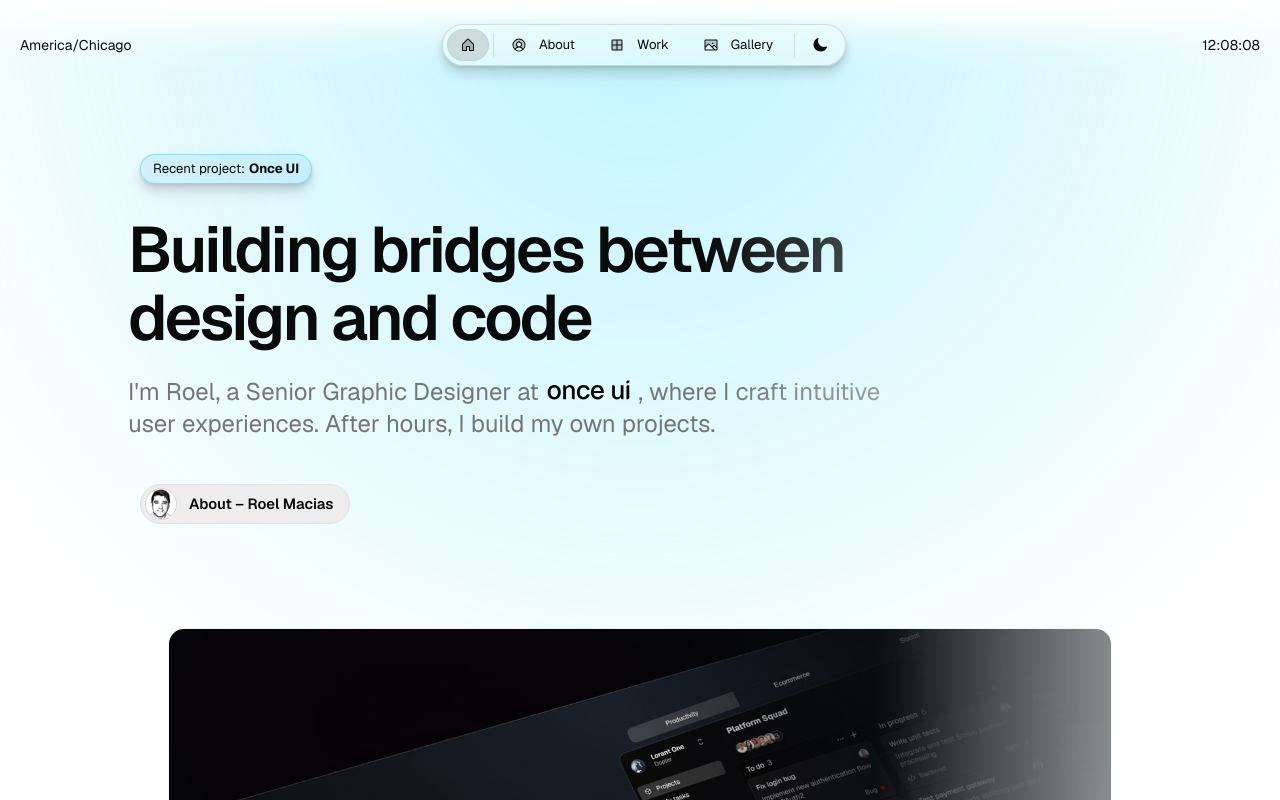
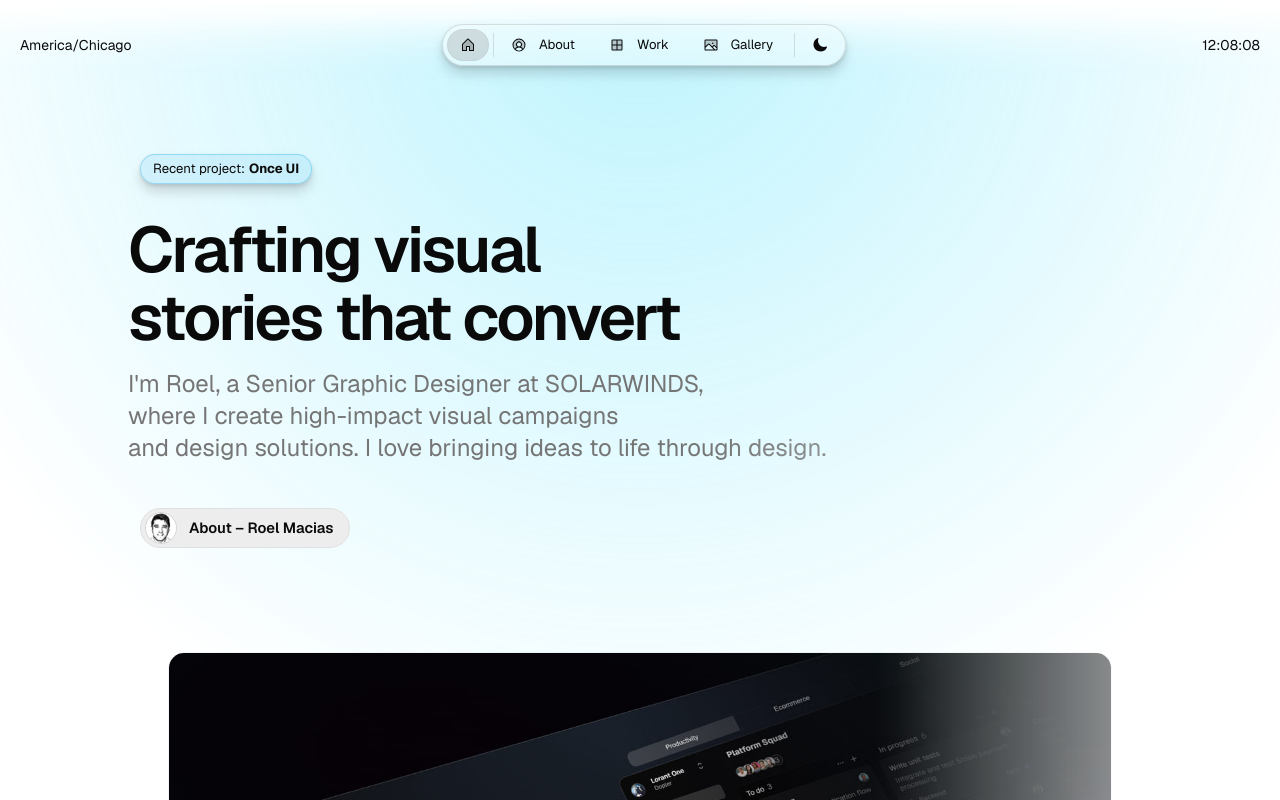
Before and after one commit to just-do-it-right/portfolio-2025, a Next.js app: page / in a window 1280 px wide. Shown: the top 800 px of the page. Built offline with nearby package versions, Linux system fonts and the light colour scheme.

Commit message:
Update home page content with actual current work info and personalized messaging

```diff
--- a/src/app/resources/content.js
+++ b/src/app/resources/content.js
@@ -1,4 +1,4 @@
-import { Logo } from "@/once-ui/components";
+
 
 const person = {
   firstName: "Roel",
@@ -30,12 +30,12 @@ const social = [
   {
     name: "GitHub",
     icon: "github",
-    link: "https://github.com/once-ui-system/nextjs-starter",
+    link: "https://github.com/just-do-it-right",
   },
   {
     name: "LinkedIn",
     icon: "linkedin",
-    link: "https://www.linkedin.com/company/once-ui/",
+    link: "https://www.linkedin.com/in/roelmacias/",
   },
   {
     name: "X",
@@ -55,7 +55,7 @@ const home = {
   label: "Home",
   title: `${person.name}'s Portfolio`,
   description: `Portfolio website showcasing my work as a ${person.role}`,
-  headline: <>Building bridges between design and code</>,
+  headline: <>Crafting visual stories that convert</>,
   featured: {
     display: true,
     title: <>Recent project: <strong className="ml-4">Once UI</strong></>,
@@ -63,8 +63,8 @@ const home = {
   },
   subline: (
     <>
-      I'm {person.firstName}, a {person.role} at <Logo icon={false} style={{ display: "inline-flex", top: "0.25em", marginLeft: "-0.25em" }}/>, where I craft intuitive
-      <br /> user experiences. After hours, I build my own projects.
+      I'm {person.firstName}, a {person.role} at SOLARWINDS, where I create high-impact visual campaigns
+      <br /> and design solutions. I love bringing ideas to life through design.
     </>
   ),
 };
```
